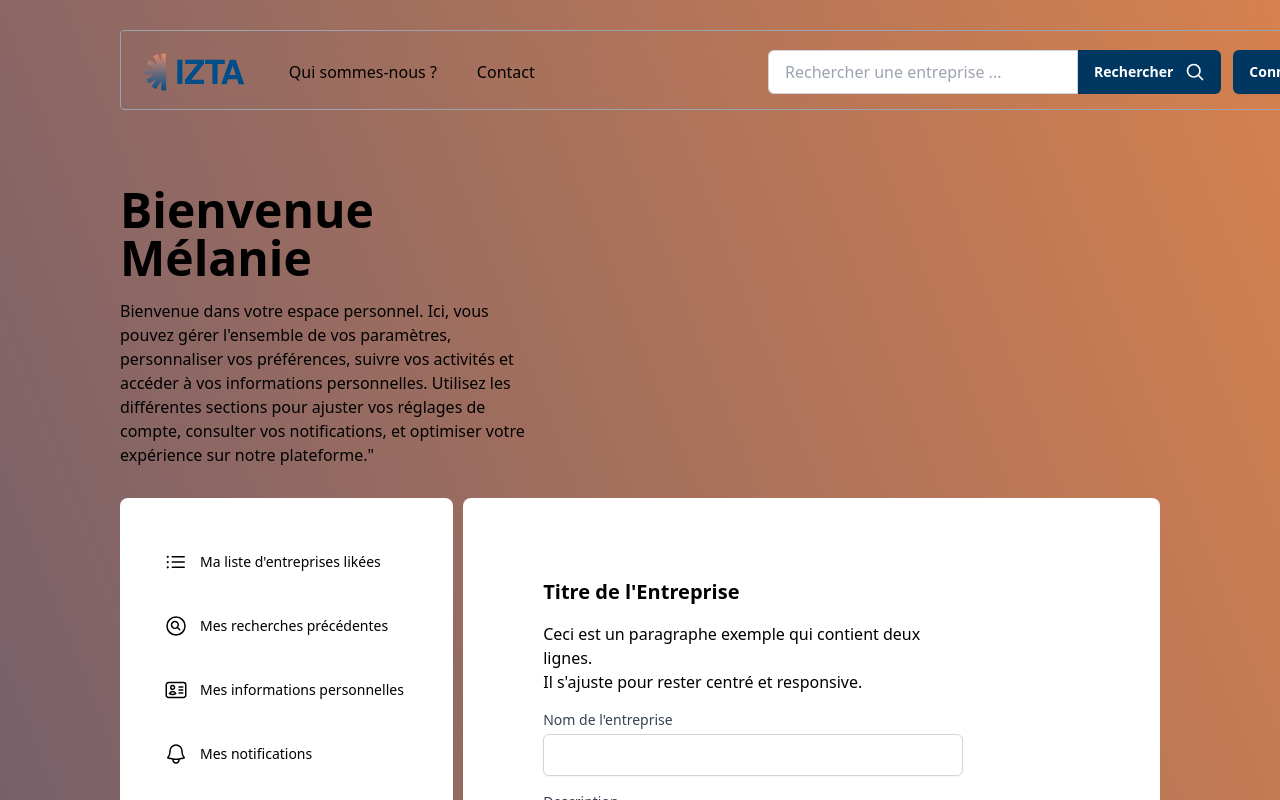
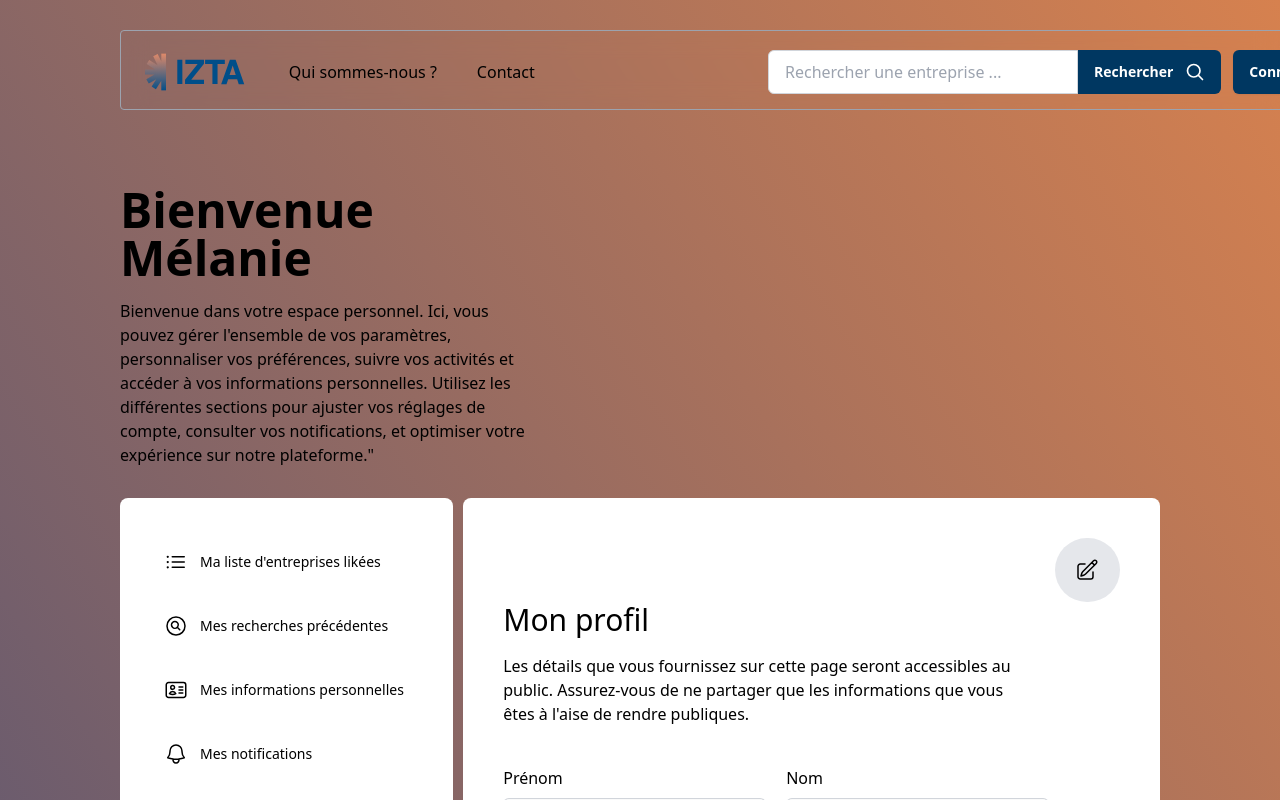
Before and after one commit to gregmlt/izta-Frontend, a Next.js app: page /profile in a window 1280 px wide. Shown: the top 800 px of the page. Built offline with nearby package versions, Linux system fonts and the light colour scheme; no server answers.

Commit message:
persistor

```diff
--- a/package.json
+++ b/package.json
@@ -16,7 +16,8 @@
     "next": "14.2.3",
     "react": "^18",
     "react-dom": "^18",
-    "react-redux": "^9.1.2"
+    "react-redux": "^9.1.2",
+    "redux-persist": "^6.0.0"
   },
   "devDependencies": {
     "postcss": "^8",
--- a/pages/_app.js
+++ b/pages/_app.js
@@ -2,18 +2,31 @@ import Footer from "@/components/Footer";
 import "@/styles/globals.css";
 
 import { Provider } from "react-redux";
-import { configureStore } from "@reduxjs/toolkit";
 import users from "@/reducers/users";
+import { persistStore, persistReducer } from "redux-persist";
+import { PersistGate } from "redux-persist/integration/react";
+import storage from "redux-persist/lib/storage";
+import { combineReducers, configureStore } from "@reduxjs/toolkit";
+
+const reducers = combineReducers({ users });
+
+const persistConfig = { key: "IZTA", storage };
 
 const store = configureStore({
-  reducer: { users },
+  reducer: persistReducer(persistConfig, reducers),
+  middleware: (getDefaultMiddleware) =>
+    getDefaultMiddleware({ serializableCheck: false }),
 });
+
+const persistor = persistStore(store);
 
 export default function App({ Component, pageProps }) {
   return (
     <Provider store={store}>
-      <Component {...pageProps} />
-      <Footer />
+      <PersistGate persistor={persistor}>
+        <Component {...pageProps} />
+        <Footer />
+      </PersistGate>
     </Provider>
   );
 }
--- a/pages/profile/index.js
+++ b/pages/profile/index.js
@@ -29,8 +29,8 @@ export default function Profile() {
         <div className="flex justify-between">
           <PersonalAreaNavigation />
           <div className="w-[67%] h-[100%] bg-white rounded-lg flex flex-col py-10 p-10 ">
-            {/* <UserDataModal /> */}
-            <CompagnyProfileModal />
+            <UserDataModal />
+            {/* <CompagnyProfileModal /> */}
           </div>
         </div>
       </div>
```
Also changed, not shown: 1 other file (tests, documents, lock files or other folders).
